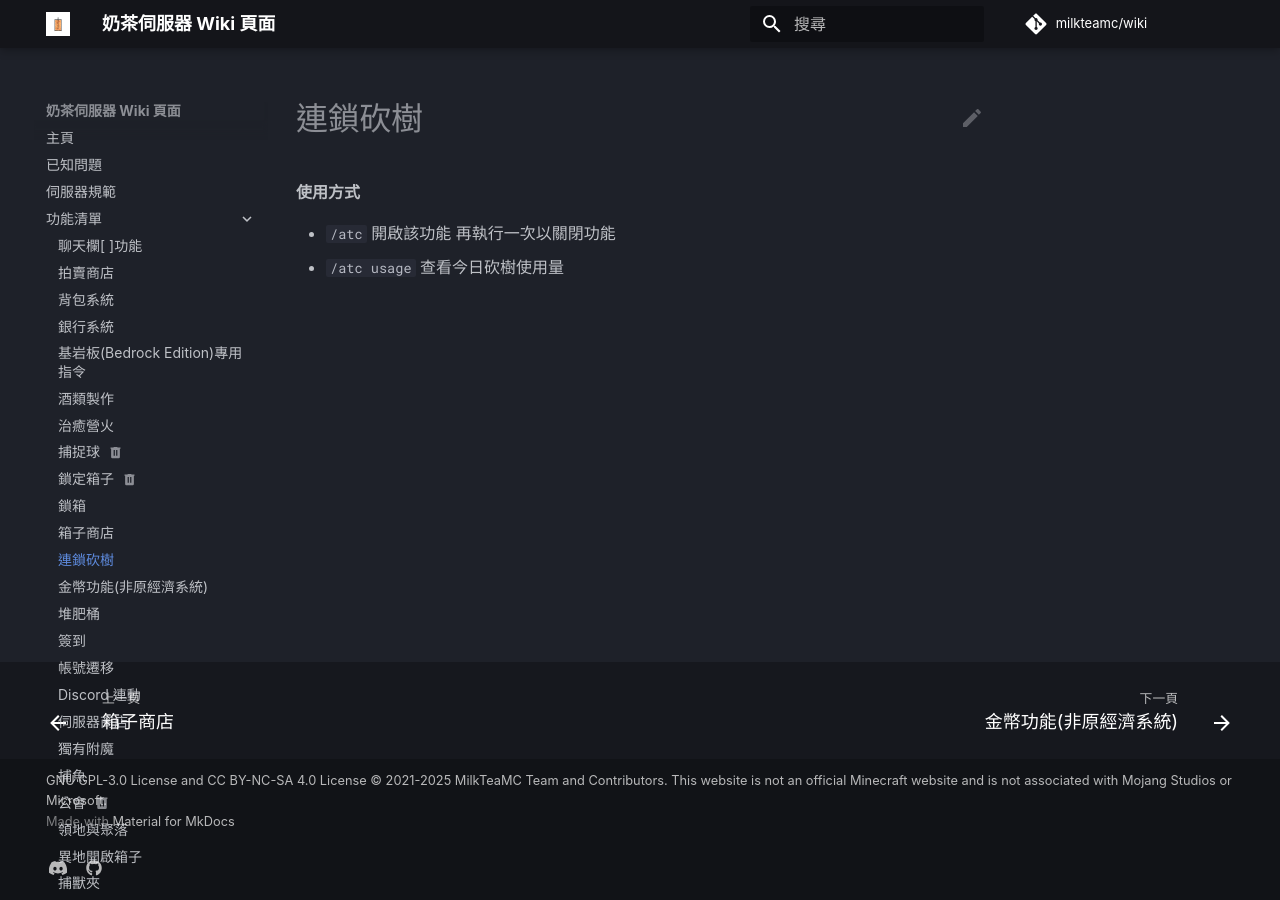
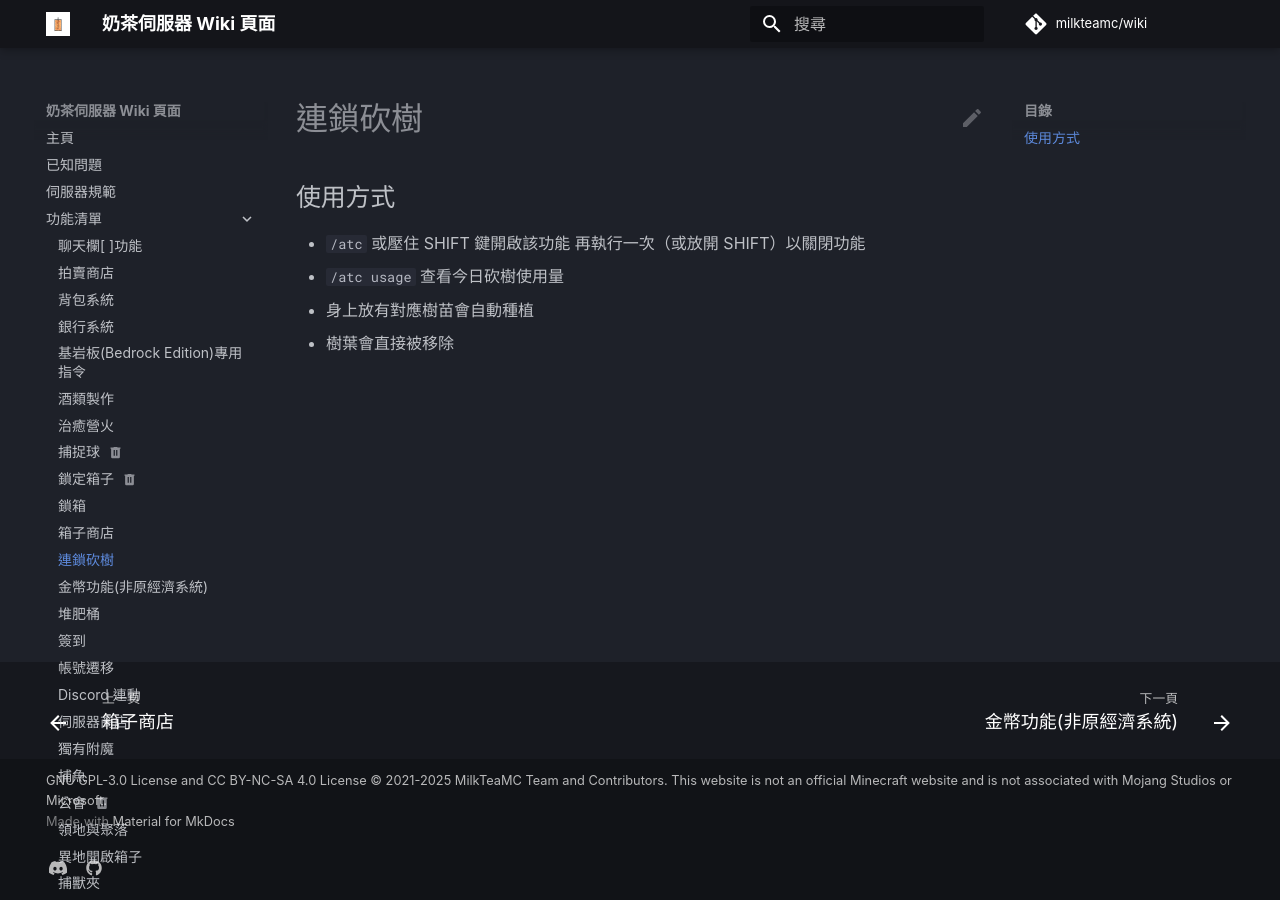
Before and after one commit to milkteamc/wiki, an MkDocs documentation site: the page built from docs/功能清單/choptree.md, in a window 1280 px wide. Built offline with MkDocs 1.6.1 and Material for MkDocs 9.7.7, drawn with Linux system fonts in a browser that asks for light colours; some web fonts are replaced; plug-ins that fetch from the network failed and are left out.

Commit message:
update atc usage

```diff
--- a/docs/功能清單/choptree.md
+++ b/docs/功能清單/choptree.md
@@ -1,6 +1,7 @@
 # 連鎖砍樹
 
-**使用方式**
-
-- `/atc` 開啟該功能 再執行一次以關閉功能
+## 使用方式
+- `/atc` 或壓住 SHIFT 鍵開啟該功能 再執行一次（或放開 SHIFT）以關閉功能
 - `/atc usage` 查看今日砍樹使用量
+- 身上放有對應樹苗會自動種植
+- 樹葉會直接被移除
```
